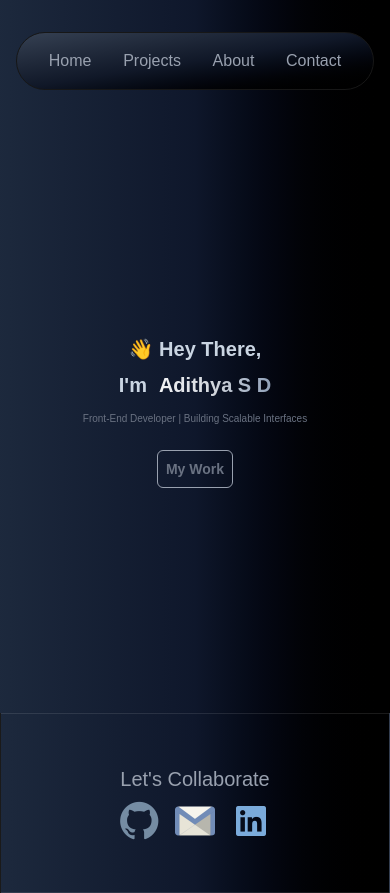
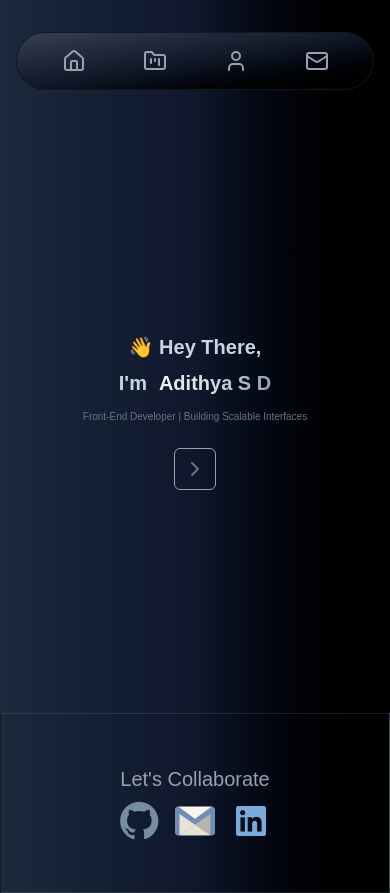
Before and after one commit to adithyasd10/portfolio-next, a Next.js app: page / in a window 390 px wide. Built offline with nearby package versions, Linux system fonts and the light colour scheme.

Commit message:
add lucide-react icons to navbar and hero section button with responsive styles

```diff
--- a/components/Hero.tsx
+++ b/components/Hero.tsx
@@ -1,6 +1,7 @@
 import React from 'react'
 import TechStack from './TechStack'
 import Link from 'next/link'
+import { ChevronRight, StepForward } from 'lucide-react'
 
 const Hero = () => {
   return (
@@ -23,9 +24,13 @@ const Hero = () => {
   </p>
   <div className='flex flex-row justify-center items-center gap-2'>
     <Link href="/projects">
-      <button className="relative overflow-hidden group rounded-md border border-gray-400 text-gray-500 hover:text-gray-300 transition-all duration-300 hover:scale-105 text-sm px-2 py-2 md:px-6 md:py-4 my-3">
+      <button className="relative overflow-hidden group rounded-md border border-gray-400 text-gray-500 hover:text-gray-300 transition-all duration-300 hover:scale-105 text-sm px-2 py-2 md:px-5 md:py-3 my-3">
         <span className="absolute inset-0 w-0 group-hover:w-full transition-all duration-300 bg-gradient-to-r from-[#948979]/10 to-[#DFD0B8]/10"></span>
-        <span className="relative z-10">My Work</span>
+        <div className='flex flex-row justify-center items-center gap-1'>
+          <span className="relative z-10 hidden sm:block md:block">My Work</span>
+          <ChevronRight />
+        </div>
+
       </button>
     </Link>
 
--- a/components/Navbar.tsx
+++ b/components/Navbar.tsx
@@ -1,3 +1,4 @@
+import { FolderKanban, HomeIcon, Mail, User } from 'lucide-react'
 import Link from 'next/link'
 import React from 'react'
 
@@ -6,16 +7,20 @@ const Navbar = () => {
     <main className="flex justify-center p-4 bg-gradient-to-r from-slate-800 via-slate-900 to-black">
       <nav className="flex justify-around items-center p-4 w-sm md:w-md bg-gradient-to-br from-gray-700 via-gray-900 to-black flex-row border border-neutral-900 rounded-4xl text-gray-400 backdrop-blur-md hover:scale-105 transition-all duration-400 my-4">
         <Link href="/" className="hover:text-slate-500">
-          <button>Home</button>
+          <HomeIcon className='md:hidden hover:animate-pulse transition-all duration-300 '/>
+          <button className='hidden md:block'>Home</button>
         </Link>
         <Link href="/projects" className="hover:text-slate-500">
-         <button>Projects</button>
+         <FolderKanban className='md:hidden hover:animate-pulse transition-all duration-300'/>
+         <button className='hidden md:block'>Projects</button>
         </Link>
         <Link href="/about" className="hover:text-slate-500">
-          <button>About</button>
+          <User className='md:hidden hover:animate-pulse transition-all duration-300'/>
+          <button className='hidden md:block'>About</button>
         </Link>
         <Link href="/contact" className="hover:text-slate-500">
-          <button>Contact</button>
+          <Mail className='md:hidden hover:animate-pulse transition-all duration-300'/>
+          <button className='hidden md:block'>Contact</button>
         </Link>
       </nav>
     </main>
--- a/components/TechStack.tsx
+++ b/components/TechStack.tsx
@@ -10,8 +10,8 @@ const TechStack = () => {
         <BentoGrid width="450px" height="150px" name='Vite' image='/vite.png' />
       </div>
       <div className='flex w-full max-w-screen mx-auto'>
-        <BentoGrid width="500px" height="150px" name='Next.JS' image='/nextjsf.png' />
-        <BentoGrid width="200px" height="150px" name='Flutter' image='/flutterf.png' />
+        <BentoGrid width="460px" height="150px" name='Next.JS' image='/nextjsf.png' />
+        <BentoGrid width="240px" height="150px" name='Flutter' image='/flutterf.png' />
       </div>
       <div className='flex w-full max-w-screen mx-auto'>
         <BentoGrid width="350px" height="150px" name='Dart' image='/dart.png'/>
```
Also changed, not shown: package.json (+7 -6 lines), 1 other file (tests, documents, lock files or other folders).
